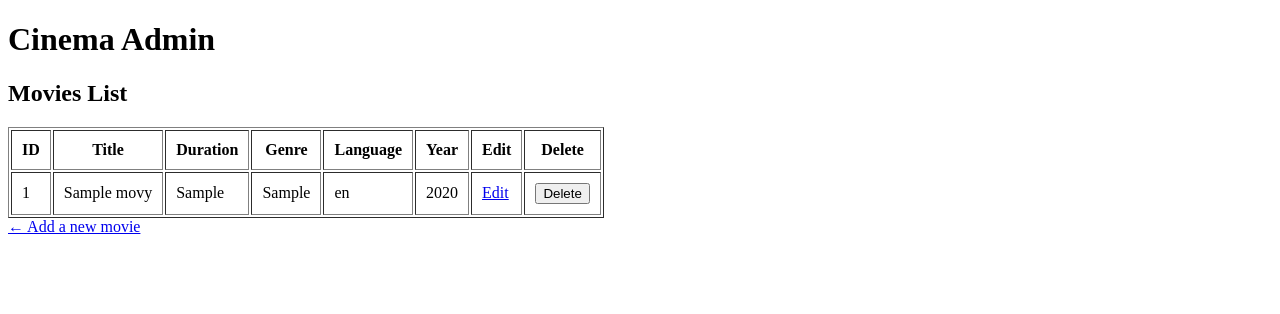
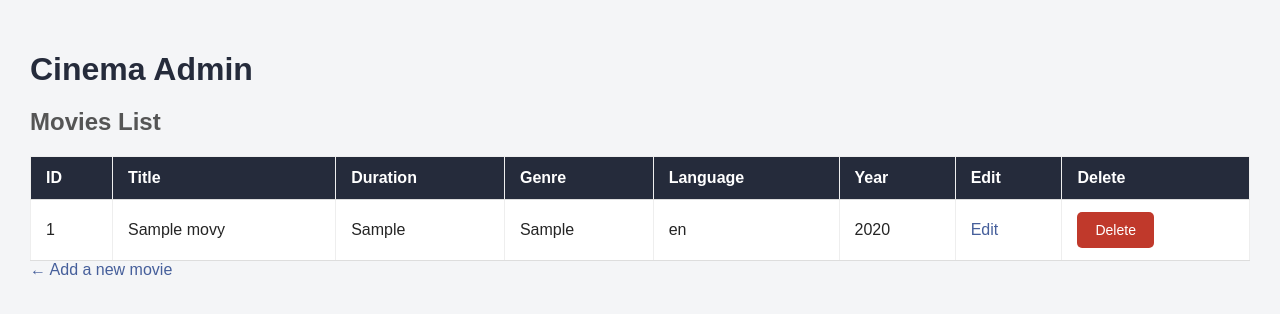
Before and after one commit to ammaralqadiit/cinema-admin, a PHP site: page / in a window 1280 px wide. Shown: the top 314 px of the page. Run offline with PHP 8.4, Linux system fonts and the light colour scheme; tables that the repository leaves empty or names only in its code hold one stand-in row (values such as "Sample post").

Commit message:
Add shared CSS styling

```diff
--- a/add.php
+++ b/add.php
@@ -78,6 +78,7 @@
 <head>
     <meta charset="UTF-8">
     <meta name="viewport" content="width=device-width, initial-scale=1.0">
+    <link rel="stylesheet" href="style.css">
     <title>Add Movie</title>
 </head>
 <body>
--- a/edit.php
+++ b/edit.php
@@ -115,6 +115,7 @@
 <head>
     <meta charset="UTF-8">
     <meta name="viewport" content="width=device-width, initial-scale=1.0">
+    <link rel="stylesheet" href="style.css">
     <title>Edit Movie</title>
 </head>
 <body>
--- a/index.php
+++ b/index.php
@@ -12,6 +12,7 @@
 <head>
     <meta charset="UTF-8">
     <meta name="viewport" content="width=device-width, initial-scale=1.0">
+    <link rel="stylesheet" href="style.css">
     <title>Cinema Admin</title>
 </head>
 <body>
--- /dev/null
+++ b/style.css
@@ -0,0 +1,130 @@
+/* General */
+* {
+    box-sizing: border-box;
+}
+
+body {
+    font-family: Arial, sans-serif;
+    background-color: #f4f5f7;
+    color: #252525;
+    margin: 0;
+    padding: 30px;
+}
+
+/* Headings */
+h1 {
+    color: #252b3b;
+    margin-bottom: 10px;
+}
+
+h2 {
+    color: #555;
+    margin-bottom: 20px;
+}
+
+/* Table */
+table {
+    width: 100%;
+    border-collapse: collapse;
+    background-color: white;
+    margin-top: 20px;
+    border: 0;
+}
+
+th {
+    background-color: #252b3b;
+    color: white;
+    text-align: left;
+}
+
+th, td {
+    padding: 12px 15px;
+    border-bottom: 1px solid #ddd;
+}
+
+tr:hover {
+    background-color: #f1f3f6;
+}
+
+/* Links */
+a {
+    color: #465f9b;
+    text-decoration: none;
+}
+
+a:hover {
+    text-decoration: underline;
+}
+
+/* Forms */
+form {
+    max-width: 500px;
+    margin-top: 20px;
+}
+
+form div {
+    margin-bottom: 15px;
+}
+
+label {
+    display: block;
+    margin-bottom: 7px;
+    font-weight: bold;
+}
+
+input, select {
+    width: 100%;
+    padding: 10px;
+    border: 1px solid #ccc;
+    border-radius: 5px;
+    font-size: 14px;
+}
+
+/* Buttons */
+button {
+    background-color: #35466b;
+    color: white;
+    border: none;
+    padding: 10px 18px;
+    border-radius: 5px;
+    cursor: pointer;
+    font-size: 14px;
+}
+
+button:hover {
+    background-color: #25334f;
+}
+
+/* Delete form inside table */
+td form {
+    display: inline;
+    margin: 0;
+}
+
+td button {
+    background-color: #c0392b;
+}
+
+td button:hover {
+    background-color: #922b21;
+}
+
+/* Error messages */
+ul {
+    color: #c0392b;
+}
+
+/* Responsive */
+@media (max-width: 700px) {
+    body {
+        padding: 15px;
+    }
+
+    table {
+        font-size: 13px;
+    }
+
+    th, td {
+        padding: 8px;
+    }
+}
```
